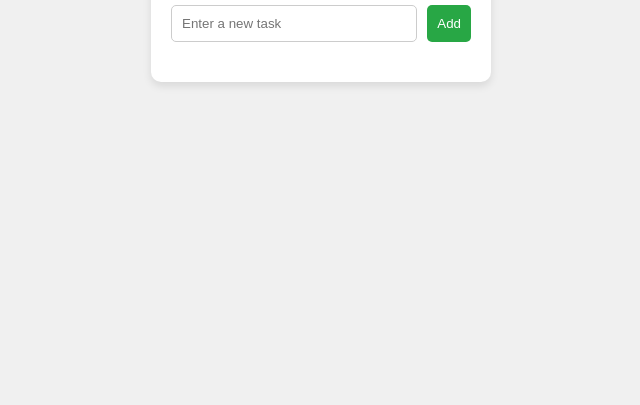
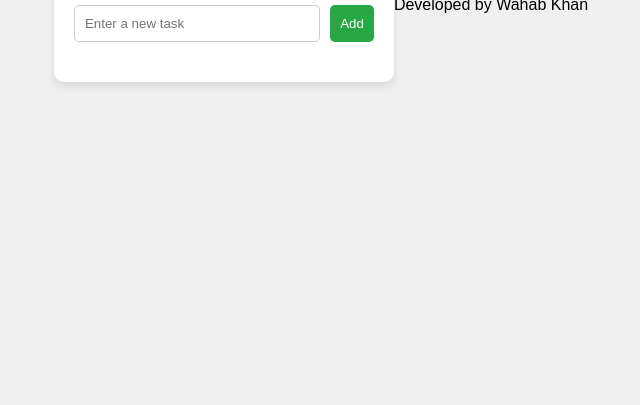
Before and after one commit to cbazyx8/todolist, a plain HTML site: page index.html in a window 1280 px wide. Shown: the part 395-800 px from the top of the page, without its empty margins (319-959 px from the left). Drawn offline with Linux system fonts and the light colour scheme.

Commit message:
Update index.html

```diff
--- a/index.html
+++ b/index.html
@@ -15,6 +15,9 @@
         </form>
         <ul id="todo-list"></ul>
     </div>
+    <footer>
+        Developed by Wahab Khan
+    </footer>
     <script src="script.js"></script>
 </body>
 </html>
```
